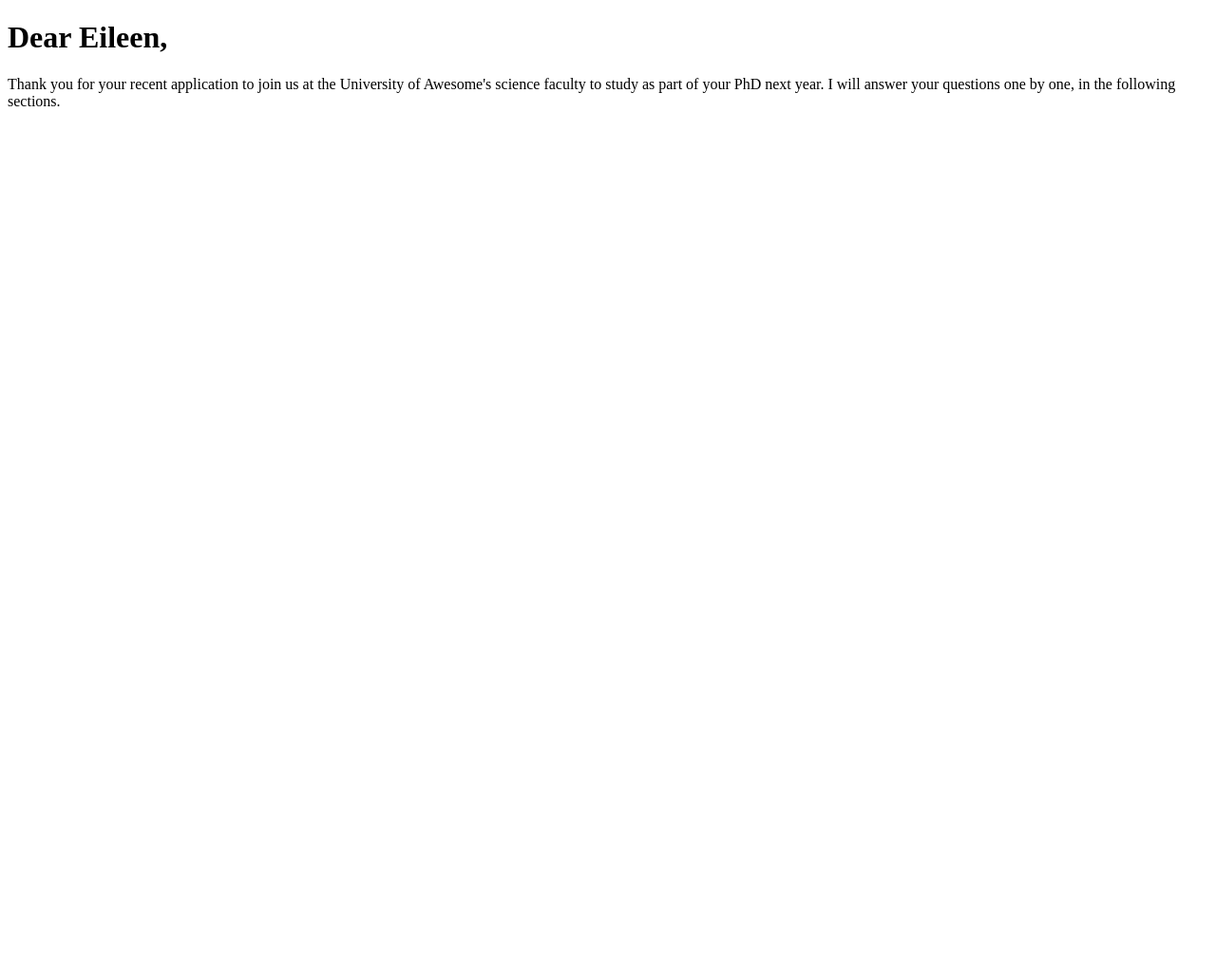
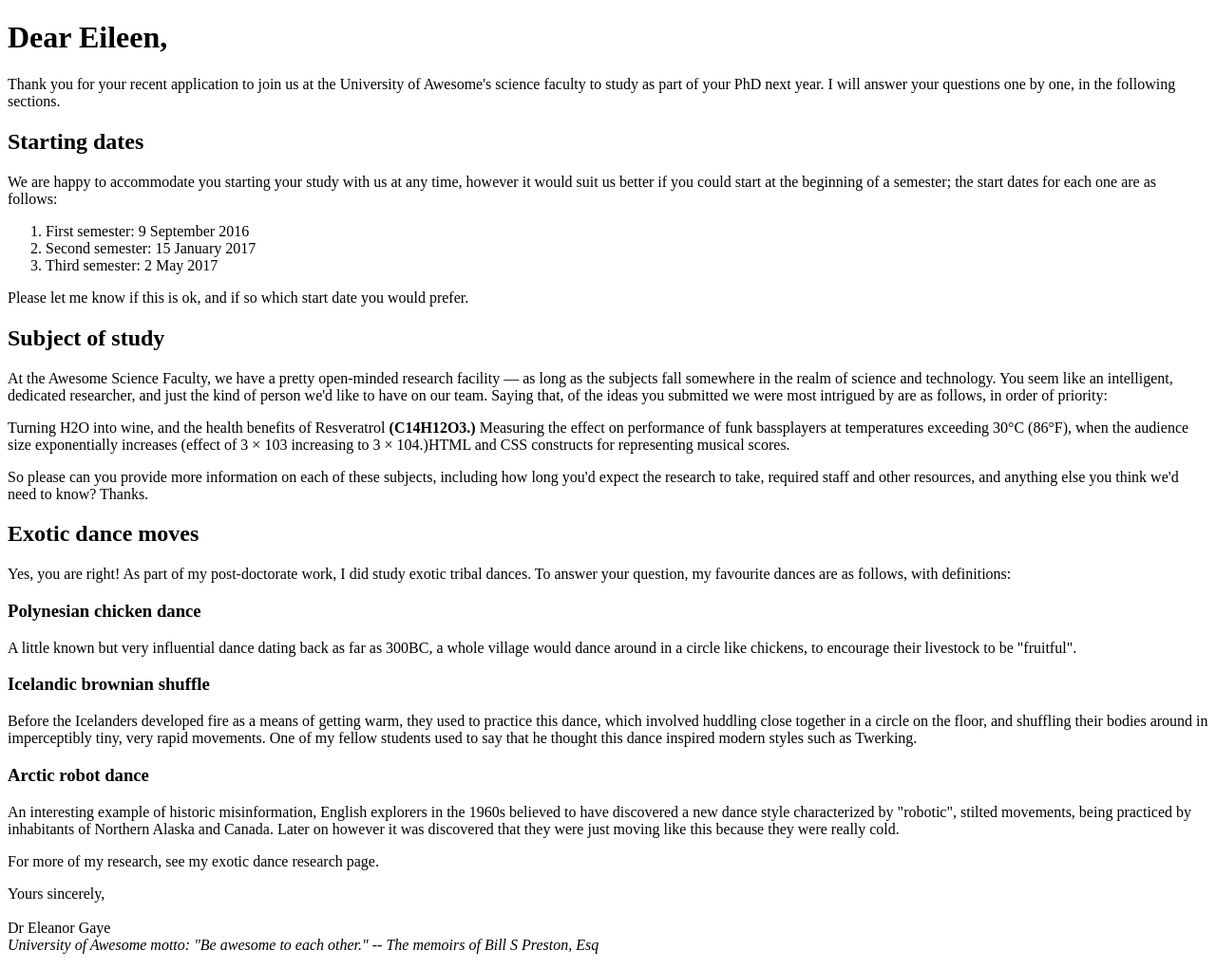
Before and after one commit to Look-athis-mans-ovrthr/Introduction-To-HTML, a plain HTML site: page index.html in a window 1280 px wide. Shown: the whole page at 95% size. Before the commit the page ends 800 px from the top, so only its background shows below. Drawn offline with Linux system fonts and the light colour scheme.

Commit message:
Completed project

```diff
--- a/index.html
+++ b/index.html
@@ -9,5 +9,51 @@
 
         <p>Thank you for your recent application to join us at the University of Awesome's science faculty to study as part of your PhD next year. I will answer your questions one by one, in the following sections.
         </p>
+
+        <h2>Starting dates</h2>
+         <p>We are happy to accommodate you starting your study with us at any time, however it would suit us better if you could start at the beginning of a semester; the start dates for each one are as follows:
+        </p>
+
+        <ol>
+        <li>First semester: 9 September 2016</li>
+        <li>Second semester: 15 January 2017</li>
+        <li>Third semester: 2 May 2017</li>
+        </ol>
+
+        <p>Please let me know if this is ok, and if so which start date you would prefer.</p>
+
+        <h2>Subject of study</h2>
+
+        <p>At the Awesome Science Faculty, we have a pretty open-minded research facility — as long as the subjects fall somewhere in the realm of science and technology. You seem like an intelligent, dedicated researcher, and just the kind of person we'd like to have on our team. Saying that, of the ideas you submitted we were most intrigued by are as follows, in order of priority:
+        </p>
+        <p>Turning H2O into wine, and the health benefits of Resveratrol <strong>(C14H12O3.)</strong>
+            Measuring the effect on performance of funk bassplayers at temperatures exceeding 30°C (86°F), when the audience size exponentially increases (effect of 3 × 103 increasing to 3 × 104.)HTML and CSS constructs for representing musical scores.</p>
+
+            <p>So please can you provide more information on each of these subjects, including how long you'd expect the research to take, required staff and other resources, and anything else you think we'd need to know? Thanks.</p>
+
+            <h2>Exotic dance moves</h2>
+
+            <p>Yes, you are right! As part of my post-doctorate work, I did study exotic tribal dances. To answer your question, my favourite dances are as follows, with definitions:</p>
+
+            <h3>Polynesian chicken dance</h3>
+
+            <p>A little known but very influential dance dating back as far as 300BC, a whole village would dance around in a circle like chickens, to encourage their livestock to be "fruitful".</p>
+
+            <h3>Icelandic brownian shuffle</h3>
+
+            <p>Before the Icelanders developed fire as a means of getting warm, they used to practice this dance, which involved huddling close together in a circle on the floor, and shuffling their bodies around in imperceptibly tiny, very rapid movements. One of my fellow students used to say that he thought this dance inspired modern styles such as Twerking.</p>
+
+            <h3>Arctic robot dance</h3>
+
+            <p>An interesting example of historic misinformation, English explorers in the 1960s believed to have discovered a new dance style characterized by "robotic", stilted movements, being practiced by inhabitants of Northern Alaska and Canada. Later on however it was discovered that they were just moving like this because they were really cold.</p>
+
+            <p>For more of my research, see my exotic dance research page.</p>
+
+            <p>Yours sincerely,<br>
+                <br>
+                Dr Eleanor Gaye<br>
+                <em>University of Awesome motto: "Be awesome to each other." -- The memoirs of Bill S Preston, Esq</em>
+            </p>
+
     </body>
 </html>
```
